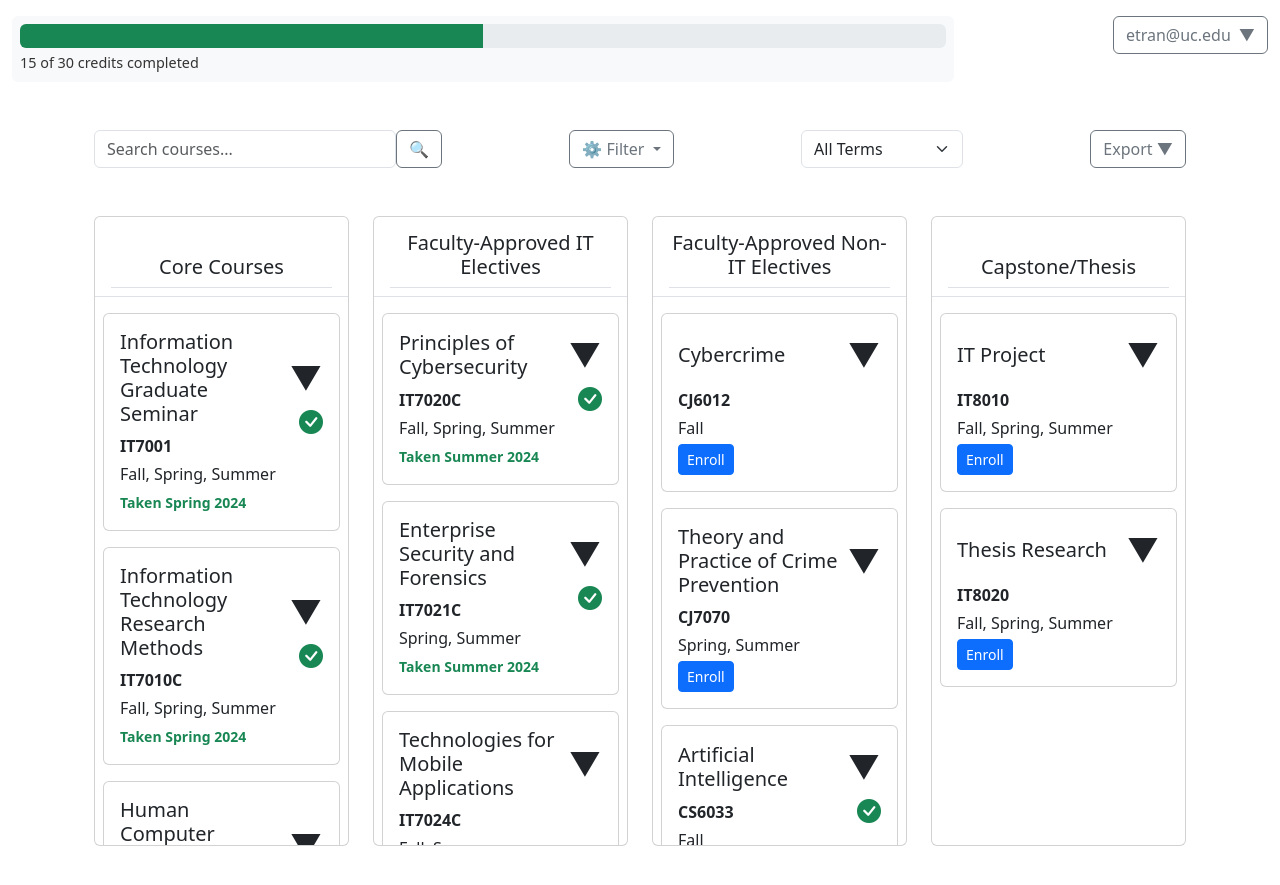
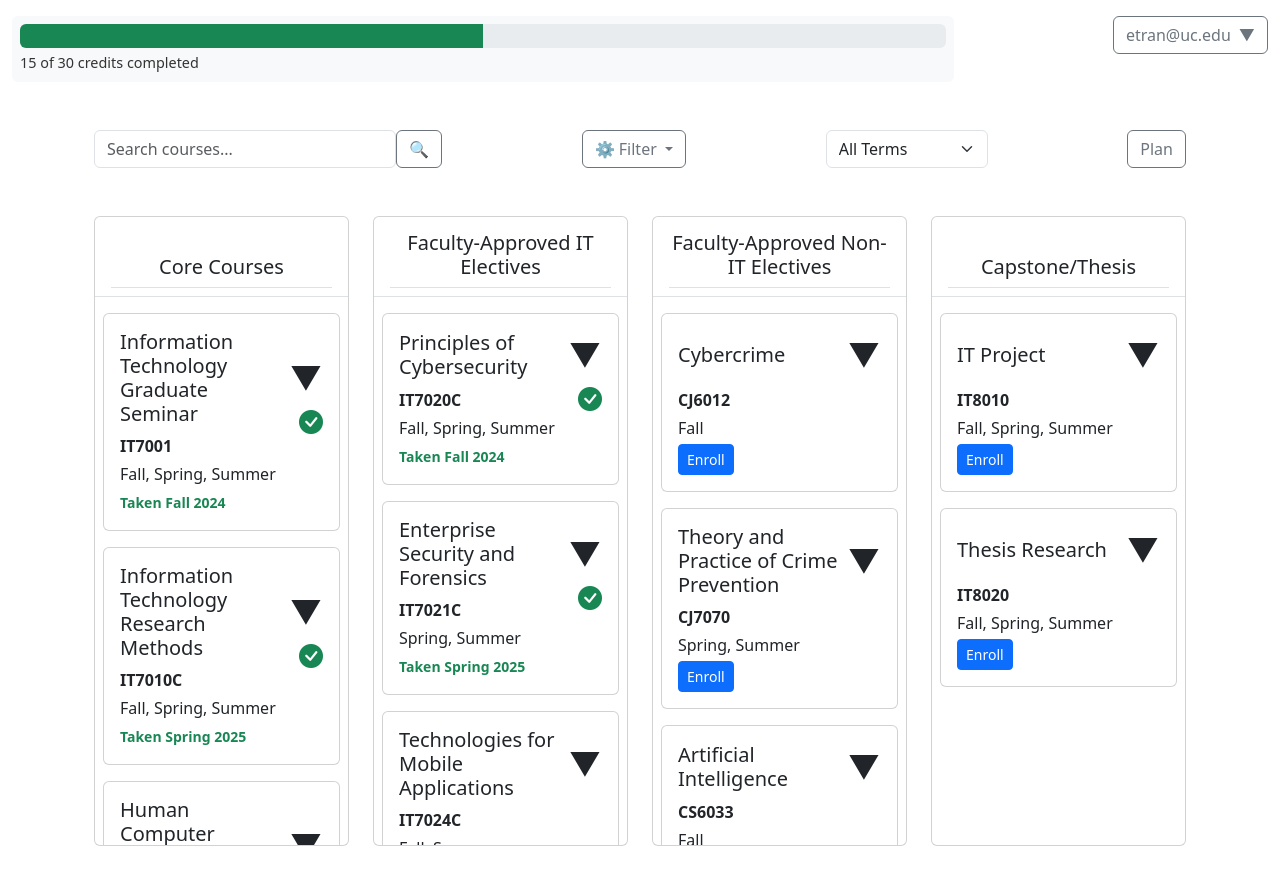
Before and after one commit to Janell-Huyck/msit-hci-prototype, a Jekyll site: the page built from index.html, in a window 1280 px wide. Shown: the top 885 px of the page. Built offline with Jekyll 4.4.1, drawn with Linux system fonts in a browser that asks for light colours.

Commit message:
Plan functionality working basics

```diff
--- a/_data/courses.yml
+++ b/_data/courses.yml
@@ -10,7 +10,7 @@
       - Summer
     description: Introduces graduate students to current research and professional practices in IT.
     teacher: Dr. Karen Hill
-    taken: Spring 2024
+    taken: Fall 2024
 
   - title: Information Technology Research Methods
     code: IT7010C
@@ -23,7 +23,7 @@
       - Summer
     description: Covers qualitative and quantitative research techniques applicable to IT fields.
     teacher: Dr. Omar Chen
-    taken: Spring 2024
+    taken: Spring 2025
 
   - title: Human Computer Interaction and Usability
     code: IT7040C
@@ -76,7 +76,7 @@
       - Summer
     description: Introduces foundational cybersecurity principles, threat models, and risk mitigation strategies.
     teacher: Dr. Alan Tate
-    taken: Summer 2024
+    taken: Fall 2024
 
   - title: Enterprise Security and Forensics
     code: IT7021C
@@ -88,7 +88,7 @@
       - Summer
     description: Covers enterprise network protection and forensic analysis tools for threat identification.
     teacher: Dr. Nina Zhao
-    taken: Summer 2024
+    taken: Spring 2025
 
   - title: Technologies for Mobile Applications
     code: IT7024C
@@ -240,7 +240,7 @@
     - Fall
     description: Introduces AI concepts including search, logic, planning, and machine learning.
     teacher: Dr. Maya Singh
-    taken: Fall 2024
+    taken:
 
   - title: Machine Learning
     code: CS6037
--- a/_includes/top_controls.html
+++ b/_includes/top_controls.html
@@ -138,9 +138,7 @@
 
         <!-- Export button -->
         <div class="col-auto">
-            <button class="btn btn-outline-secondary">
-                Export ▼
-            </button>
+            <a href="{{ site.url }}{{ site.baseurl }}/plan.html" class="btn btn-outline-secondary m2">Plan</a>
         </div>
     </div>
 </div>
--- a/plan.html
+++ b/plan.html
@@ -4,6 +4,9 @@
 permalink: /plan.html
 js: plan.js
 ---
+<button class="btn btn-outline-secondary mb-3" onclick="window.history.back();">
+    ← Back
+</button>
 
 <h2>My MSIT Degree Plan</h2>
 <div id="plan-view"></div>
```
Also changed, not shown: assets/js/plan.js (+128 -78 lines).
